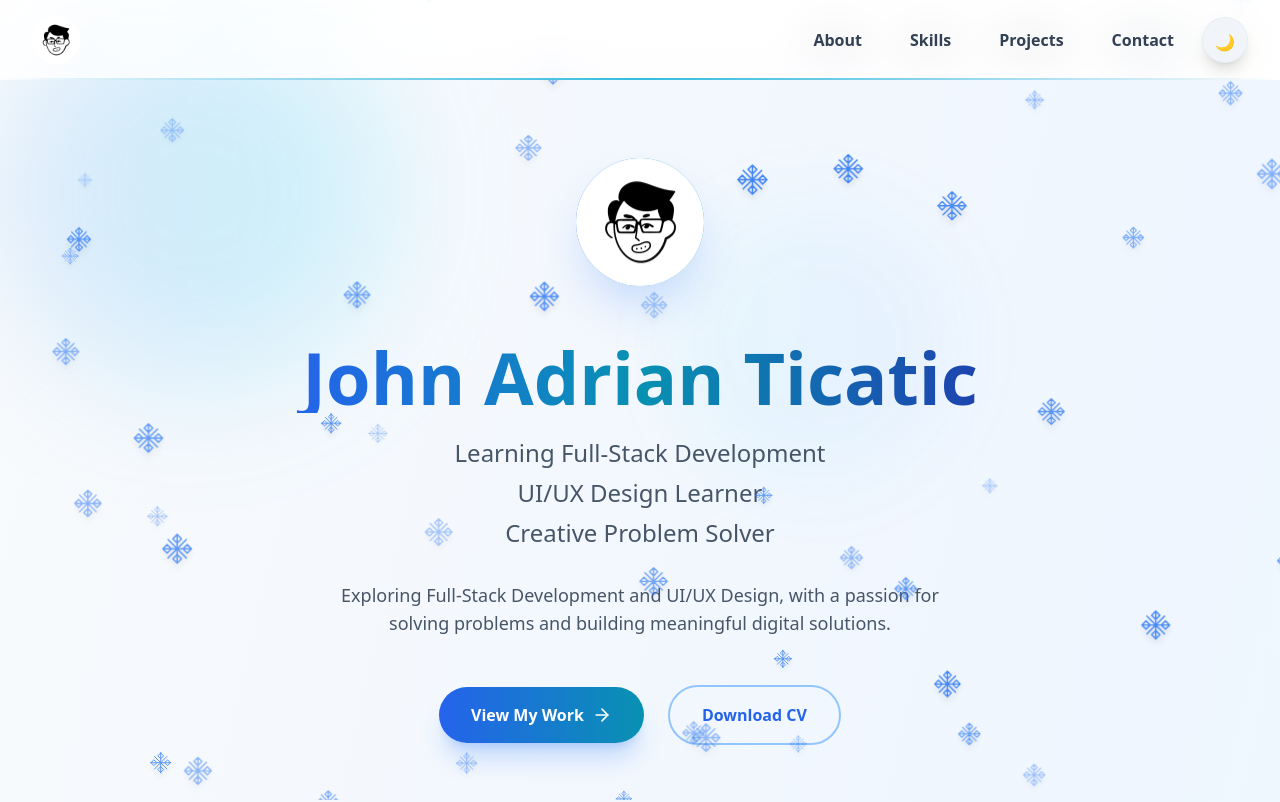
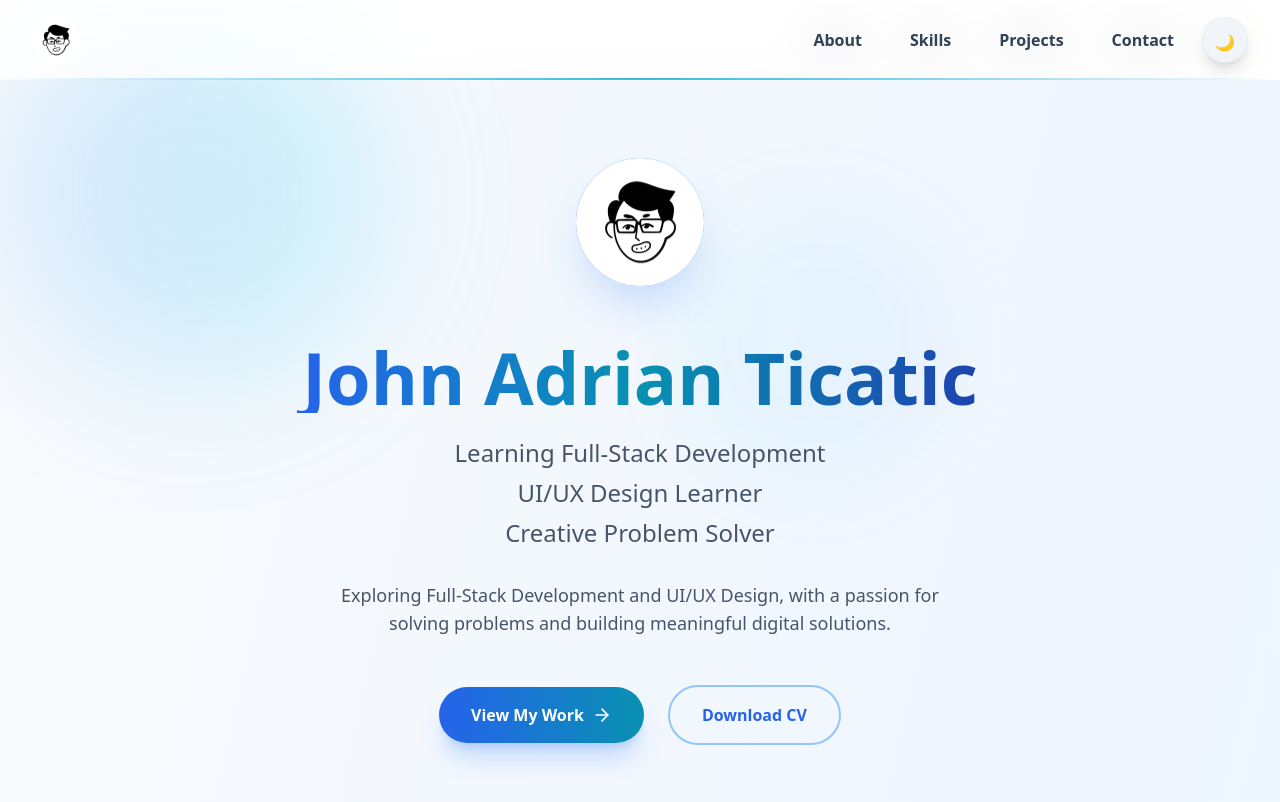
Before and after one commit to aiannyyyy/my-portfolio, a React (Vite) app: page / in a window 1280 px wide. Shown: the top 802 px of the page. Built offline with nearby package versions, Linux system fonts and the light colour scheme.

Commit message:
remove snowfall on my portfolio

```diff
--- a/src/App.tsx
+++ b/src/App.tsx
@@ -1,11 +1,9 @@
 import Navbar from "./components/Navbar";
 import Content from "./components/Content";
-import Snowfall from "./components/Snowfall";
 
 export default function App() {
   return (
     <>
-      <Snowfall />
       <Navbar />
       <Content />
     </>
```
Also changed, not shown: 1 other file (tests, documents, lock files or other folders).
